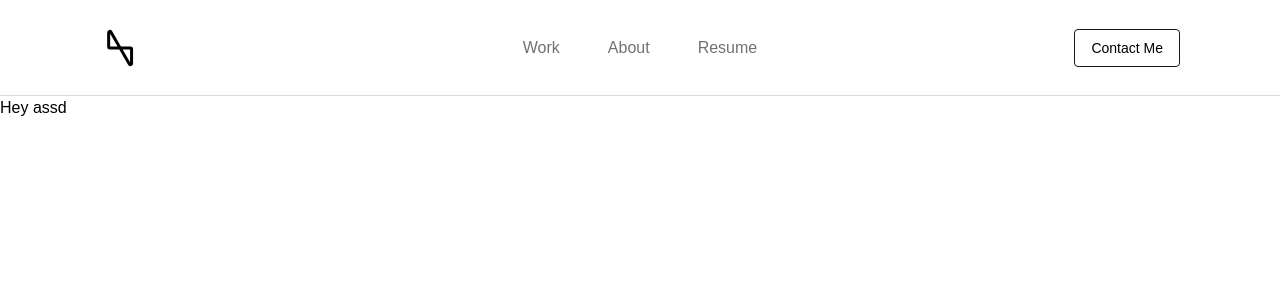
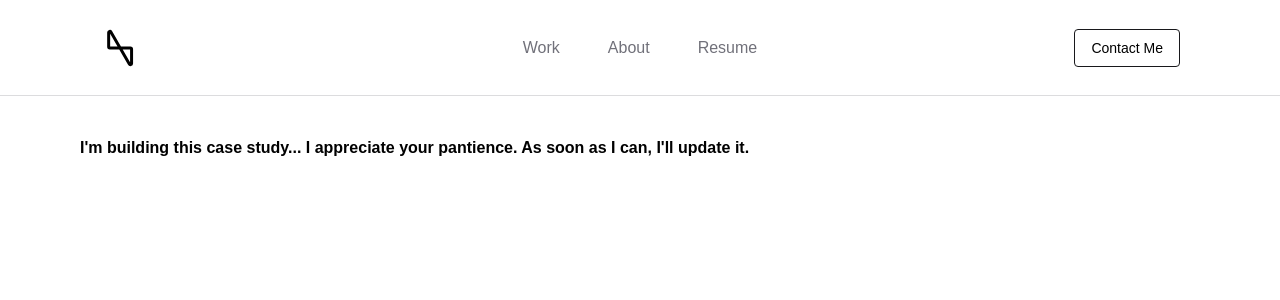
Before and after one commit to herosnuciatelli/heros-nuciatelli, a Next.js app: page /case-study/polyhedra in a window 1280 px wide. Shown: the top 300 px of the page. Built offline with nearby package versions, Linux system fonts and the light colour scheme.

Commit message:
case study building massage

```diff
--- a/src/app/case-study/polyhedra/page.tsx
+++ b/src/app/case-study/polyhedra/page.tsx
@@ -1,5 +1,9 @@
+import MaxWidthWrapper from "@/components/MaxWidthWrapper";
+
 export default function CaseStudyPolehedra() {
   return (
-    <h2>Hey assd</h2>
+    <MaxWidthWrapper>
+      <h2 className="py-10 font-semibold">I&apos;m building this case study... I appreciate your pantience. As soon as I can, I&apos;ll update it.</h2>
+    </MaxWidthWrapper>
   )
 }
```
